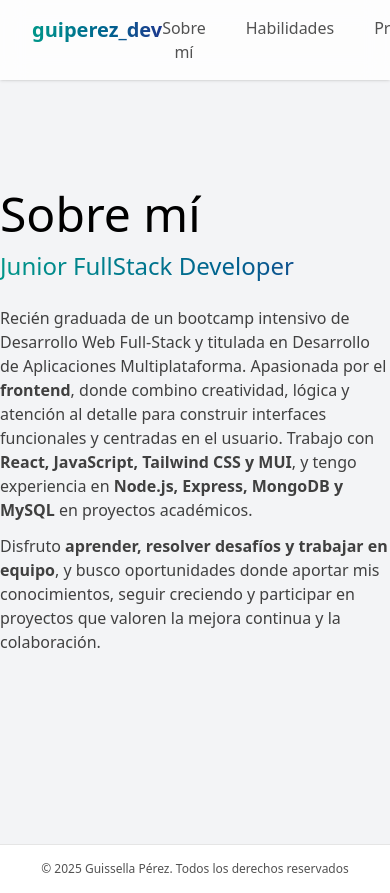
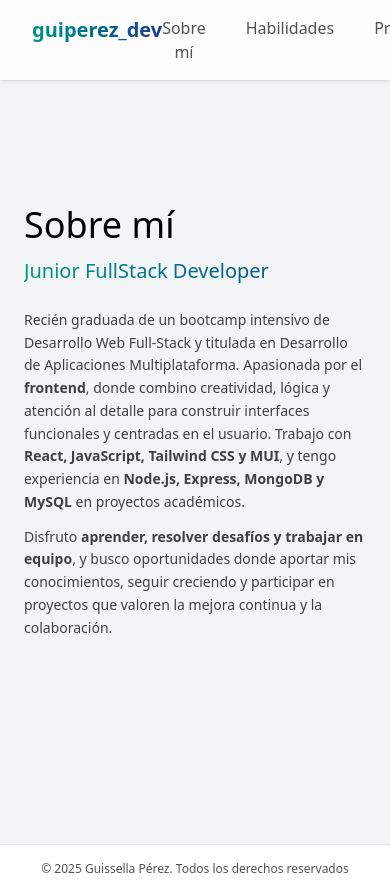
Before and after one commit to guiss26/portafolio-guissella, a React (Vite) app: page /about in a window 390 px wide. Built offline with nearby package versions, Linux system fonts and the light colour scheme.

Commit message:
feat(about): add responsive layout to about section

```diff
--- a/src/sections/About.jsx
+++ b/src/sections/About.jsx
@@ -2,17 +2,15 @@
 export default function About() {
     return (
         <>
-            <section id="about" className="min-h-screen text-left bg-gray-100 flex flex-col justify-center">
+            <section id="about" className="min-h-screen text-left bg-gray-100 flex flex-col justify-center px-6 md:px-10 py-20">
                 <div className="max-w-6xl mx-auto flex flex-col gap-3">
-                    <h2 className="text-5xl">Sobre mí</h2>
-                    <h3 className="text-2xl bg-linear-to-r from-teal-600 to-blue-900 bg-clip-text text-transparent">Junior FullStack Developer</h3>
-                    <p className="mt-3 text-neutral-700">Recién graduada de un bootcamp intensivo de Desarrollo Web Full-Stack y titulada en Desarrollo de Aplicaciones Multiplataforma. Apasionada por el
+                    <h2 className="text-4xl md:text-5xl">Sobre mí</h2>
+                    <h3 className="text-xl md:text-2xl bg-linear-to-r from-teal-600 to-blue-900 bg-clip-text text-transparent">Junior FullStack Developer</h3>
+                    <p className="mt-3 text-neutral-700 text-sm md:text-base leading-relaxed">Recién graduada de un bootcamp intensivo de Desarrollo Web Full-Stack y titulada en Desarrollo de Aplicaciones Multiplataforma. Apasionada por el
                         <span className="font-bold"> frontend</span>, donde combino creatividad, lógica y atención al detalle para construir interfaces funcionales y centradas en el usuario. Trabajo con <span className="font-bold">React, JavaScript, Tailwind CSS y MUI</span>, y tengo experiencia en <span className="font-bold">Node.js, Express, MongoDB y MySQL</span> en proyectos académicos.</p>
-                    <p className="text-neutral-700">Disfruto <span className="font-bold">aprender, resolver desafíos y trabajar en equipo</span>, y busco oportunidades donde aportar mis conocimientos, seguir creciendo y participar en proyectos que valoren la mejora continua y la colaboración.</p>
 
-                    {/* mejorar el segundo párrafo */}
+                    <p className="text-neutral-700 text-sm md:text-base leading-relaxed">Disfruto <span className="font-bold">aprender, resolver desafíos y trabajar en equipo</span>, y busco oportunidades donde aportar mis conocimientos, seguir creciendo y participar en proyectos que valoren la mejora continua y la colaboración.</p>
                 </div>
-
             </section>
         </>
     )
```
